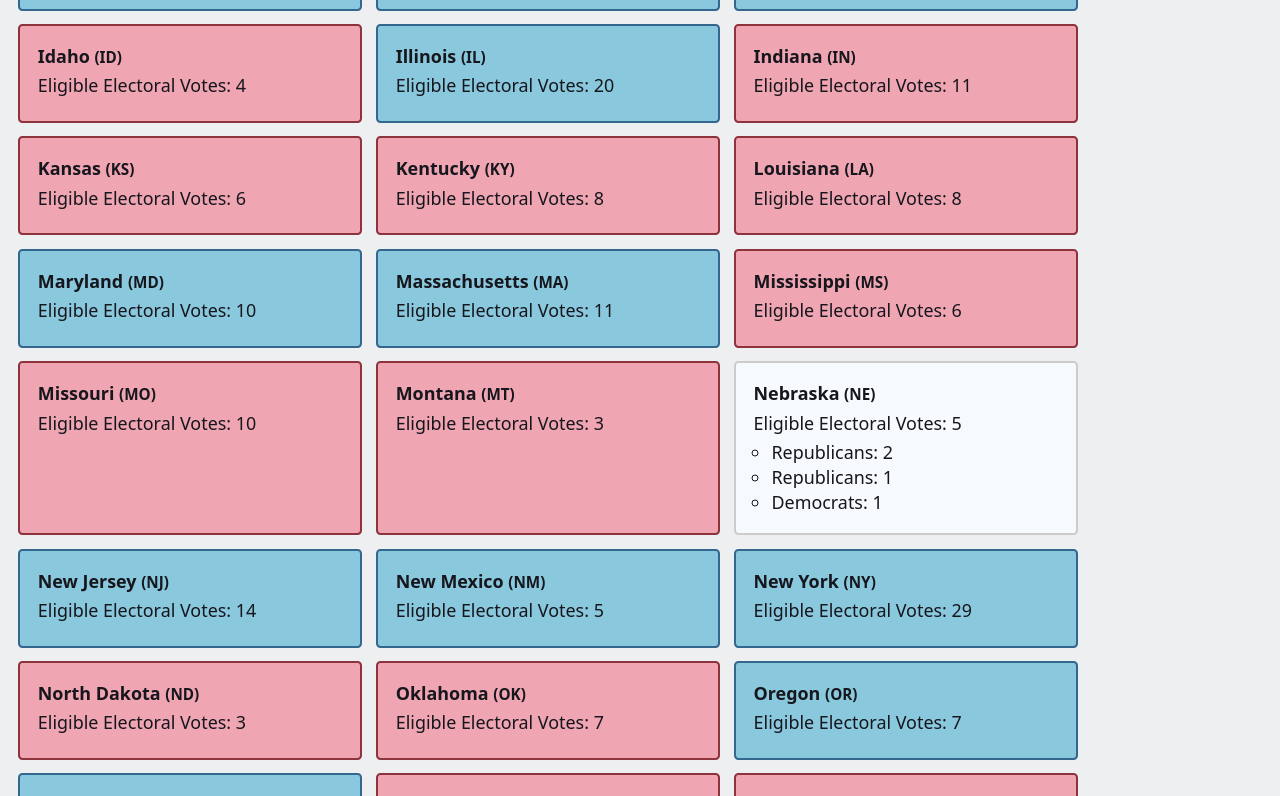
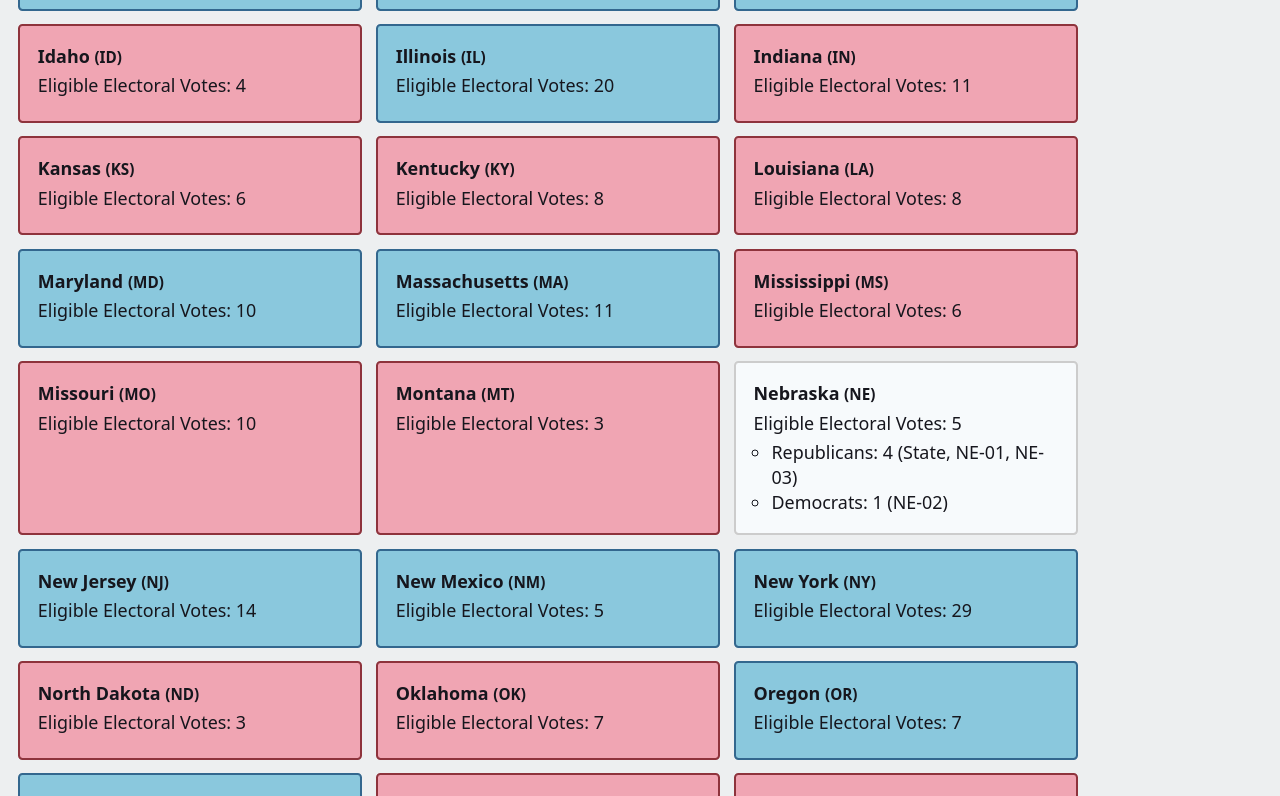
Before and after one commit to tbremer/proj-270, a Next.js app: page / in a window 1280 px wide. Shown: the part 1623-2419 px from the top of the page. Built offline with nearby package versions, Linux system fonts and the light colour scheme.

Commit message:
AP: NE-03

```diff
--- a/components/State.tsx
+++ b/components/State.tsx
@@ -53,7 +53,7 @@ export default function TitledList({
               <ul style={{ paddingLeft: '1rem' }}>
                 {s.win.map((s, idx) => (
                   <li key={`${s[0]}-${s[1]}`}>
-                    {s[0] === Party.Dem ? 'Democrats' : 'Republicans'}: {s[1]}
+                    {s[0] === Party.Dem ? 'Democrats' : 'Republicans'}: {s[1]} ({s[2]})
                   </li>
                 ))}
               </ul>
--- a/data/state.ts
+++ b/data/state.ts
@@ -1,5 +1,5 @@
 import { Party } from 'data/party';
-type PartyTuple = [Party, number];
+type PartyTuple = [Party, number, string];
 export interface State {
   name: string;
   abbreviation: string;
@@ -162,7 +162,7 @@ export const stateData: Array<State> = [
     abbreviation: 'ME',
     type: Importance.BidenNeeds,
     electoralVotes: 4,
-    win: [[Party.Dem, 1]],
+    win: [[Party.Dem, 1, 'ME-01']],
   },
   {
     name: 'Maryland',
@@ -226,9 +226,8 @@ export const stateData: Array<State> = [
     type: Importance.NotSignificant,
     electoralVotes: 5,
     win: [
-      [Party.Rep, 2],
-      [Party.Rep, 1],
-      [Party.Dem, 1],
+      [Party.Rep, 4, 'State, NE-01, NE-03'],
+      [Party.Dem, 1, 'NE-02'],
     ],
   },
 
```
